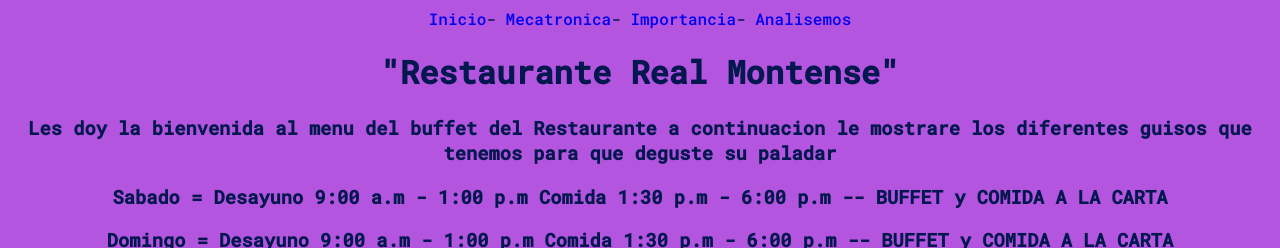
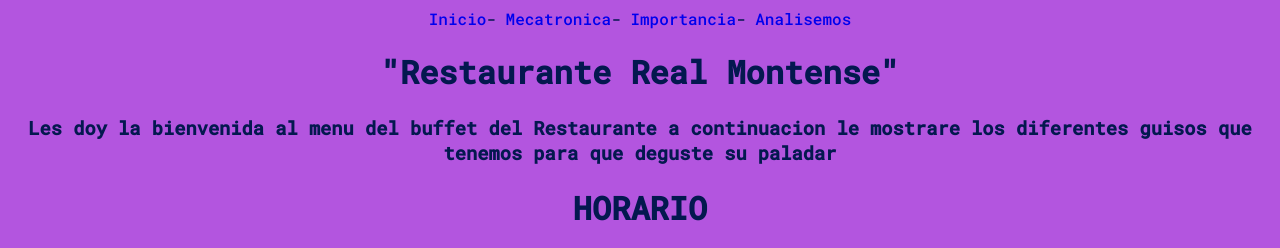
Before and after one commit to realmonte/realmonre, a plain HTML site: page importancia.html in a window 1280 px wide. Shown: the top 248 px of the page. Drawn offline with Linux system fonts and the light colour scheme; files that its build step writes are made by us from their sources.

Commit message:
Update importancia.html

```diff
--- a/importancia.html
+++ b/importancia.html
@@ -15,6 +15,9 @@
 <center><p><h1>"Restaurante Real Montense" </h1></p></center>
 <center><p><h3>Les doy la bienvenida al menu del buffet del Restaurante a continuacion le mostrare los diferentes guisos que tenemos para que deguste su paladar</h3></p></center>
 
+
+
+        <center><h1>HORARIO</center></h1>
         <center><h3>Sabado = Desayuno 9:00 a.m - 1:00 p.m Comida 1:30 p.m - 6:00 p.m -- BUFFET y COMIDA A LA CARTA </h3></center>
             <center><h3>Domingo = Desayuno 9:00 a.m - 1:00 p.m Comida 1:30 p.m - 6:00 p.m -- BUFFET y COMIDA A LA CARTA </h3></center>
 
```
